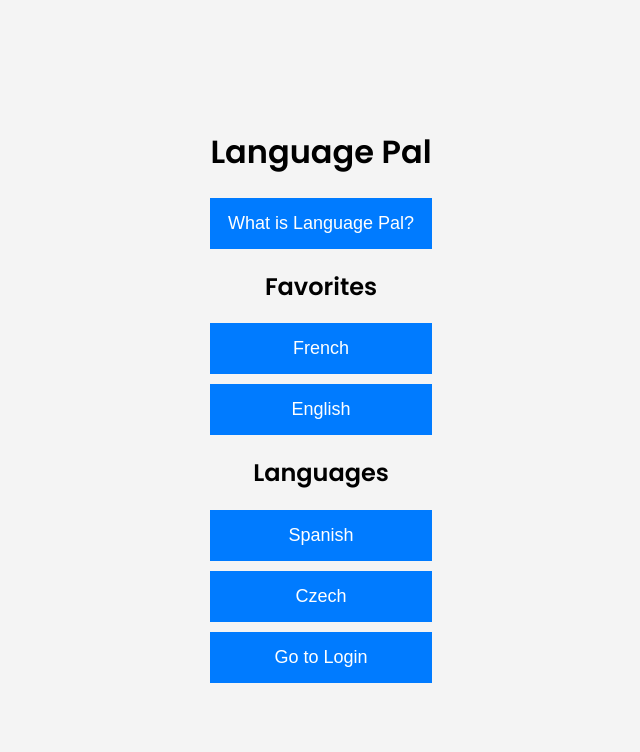
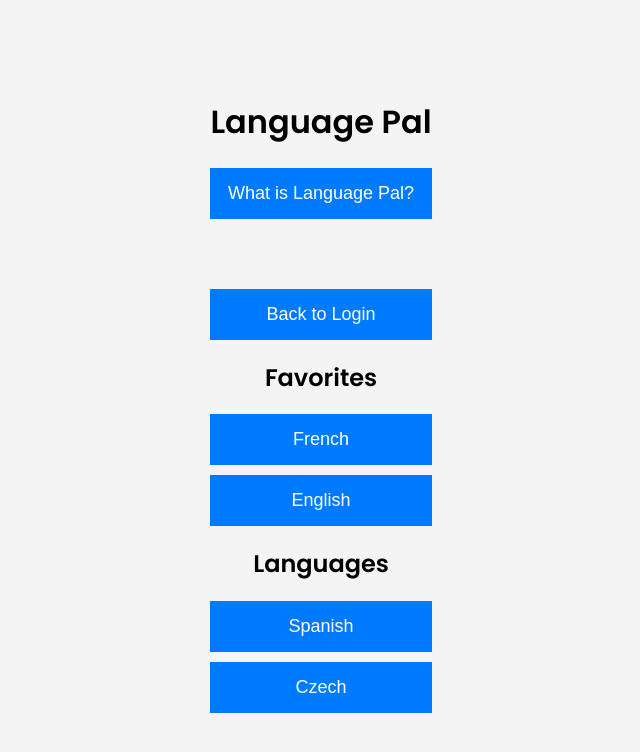
Before and after one commit to sworth45/Language-Pal, a Flask app: template templates/index.html in a window 1280 px wide. Shown: the top 752 px of the page, without its empty margins (319-959 px from the left). Run offline with Flask 3, Linux system fonts and the light colour scheme; the template is opened without the code that fills it, so the values that code supplies are empty.

Commit message:
changes to index for login

```diff
--- a/templates/index.html
+++ b/templates/index.html
@@ -11,25 +11,22 @@
     <div class="container">
         <h1>Language Pal</h1>
         <button id="info-button">What is Language Pal?</button>
+        <br><br>
+        <!-- Button to go back to login -->
+        <button id="login-button" onclick="location.href='/login'">Back to Login</button>
 
         <h2>Favorites</h2>
         <div id="favorites">
             <!-- Favorite languages will be inserted here dynamically -->
         </div>
-
         <h2>Languages</h2>
         <div id="language-list">
             <!-- Language buttons will be inserted here dynamically -->
         </div>
-
-        <!-- Added login button -->
-        <div class="login-container">
-            <button id="login-button" onclick="window.location.href='{{ url_for('login') }}'">Go to Login</button>
-        </div>
     </div>
 
     <!-- Modal structure -->
-    <div id="info-modal" class="modal">
+    <div id="info-modal" class="modal" style="display:none;">
         <div class="modal-content">
             <span class="close-btn">&times;</span>
             <h2>What is Language Pal?</h2>
@@ -61,6 +58,11 @@
                 modal.style.display = "none";
             }
         }
+
+        // Ensure modal is closed on page load
+        window.onload = function() {
+            modal.style.display = "none"; // Make sure the modal is closed
+        };
     </script>
     <script src="/static/script.js"></script>
 </body>
```
